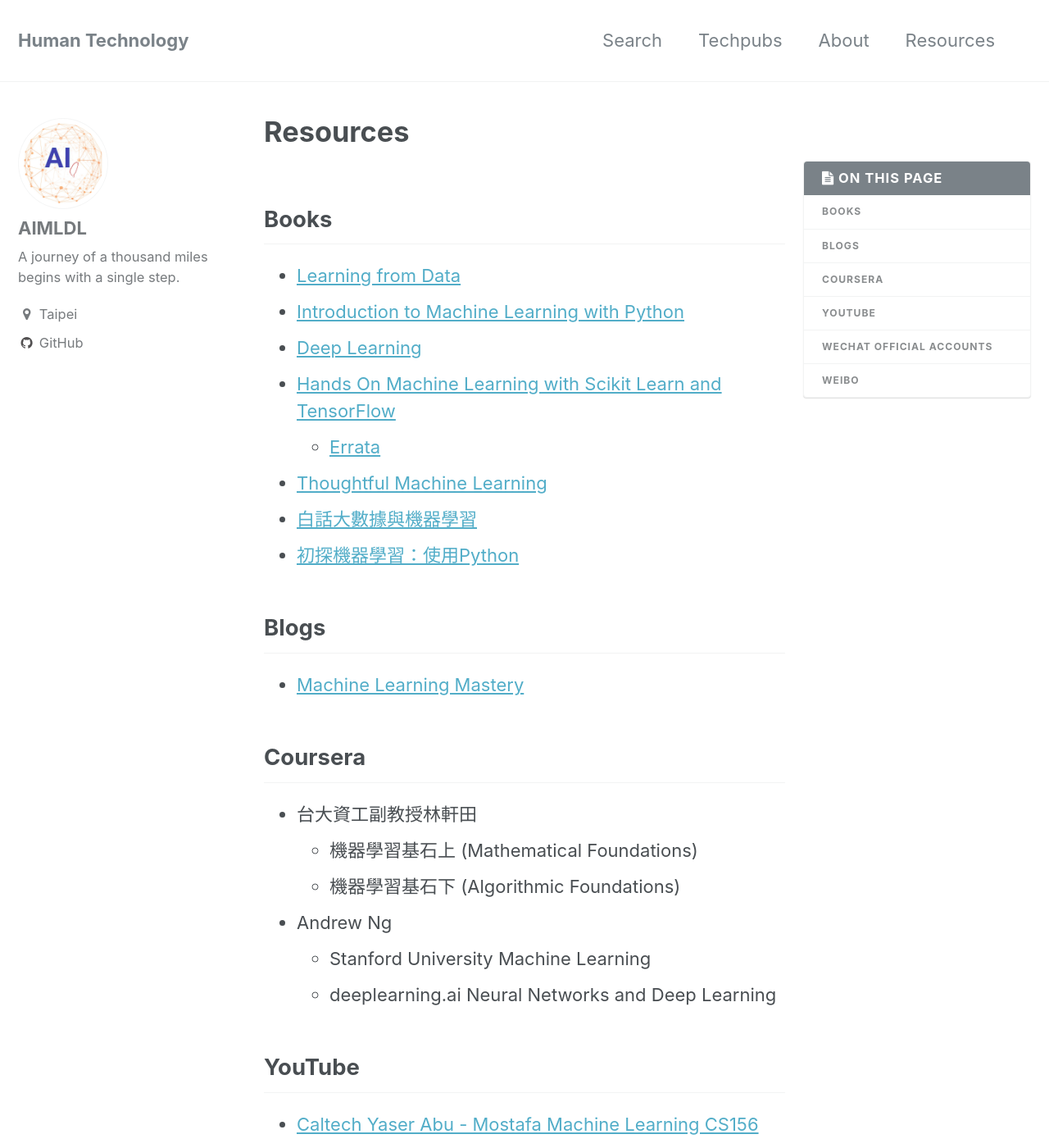
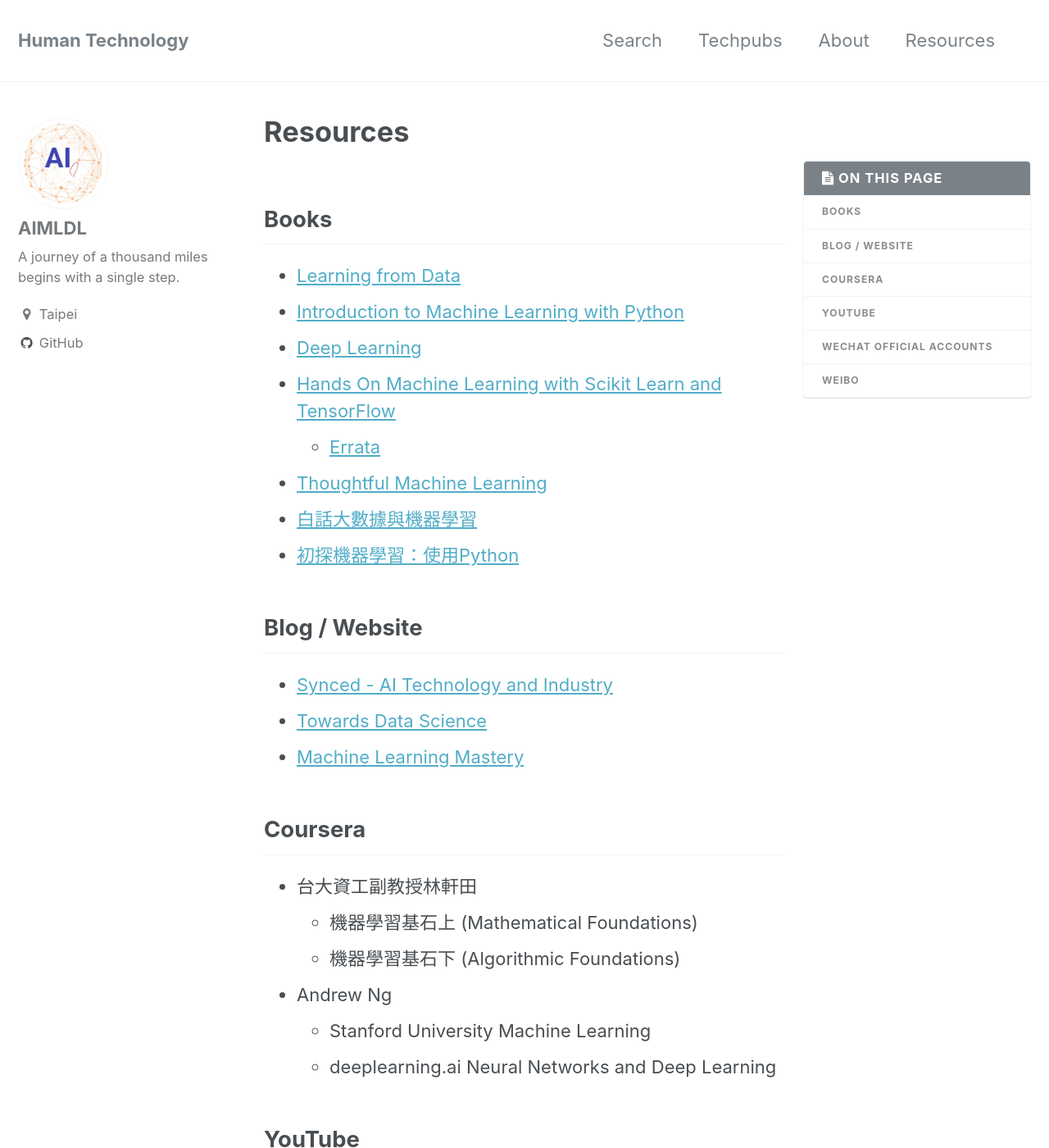
Before and after one commit to starlinking/ai, a Jekyll site: the page built from _pages/resources.md, in a window 1280 px wide and 1400 px high. Shown: the whole window at 82% size. Built offline with Jekyll 4.4.1, drawn with Linux system fonts in a browser that asks for light colours.

Commit message:
Update Blog / Website on Resources Page

```diff
--- a/_pages/resources.md
+++ b/_pages/resources.md
@@ -16,8 +16,10 @@ toc: true
 * [白話大數據與機器學習](http://www.books.com.tw/products/0010755657){:target="_blank"}
 * [初探機器學習：使用Python](http://www.books.com.tw/products/0010764445){:target="_blank"}
 
-## Blogs
+## Blog / Website
 
+* [Synced - AI Technology and Industry](https://syncedreview.com/){:target="_blank"}
+* [Towards Data Science](https://towardsdatascience.com/){:target="_blank"}
 * [Machine Learning Mastery](https://machinelearningmastery.com/blog/){:target="_blank"}
 
 ## Coursera
```
Also changed, not shown: 2 other files.
